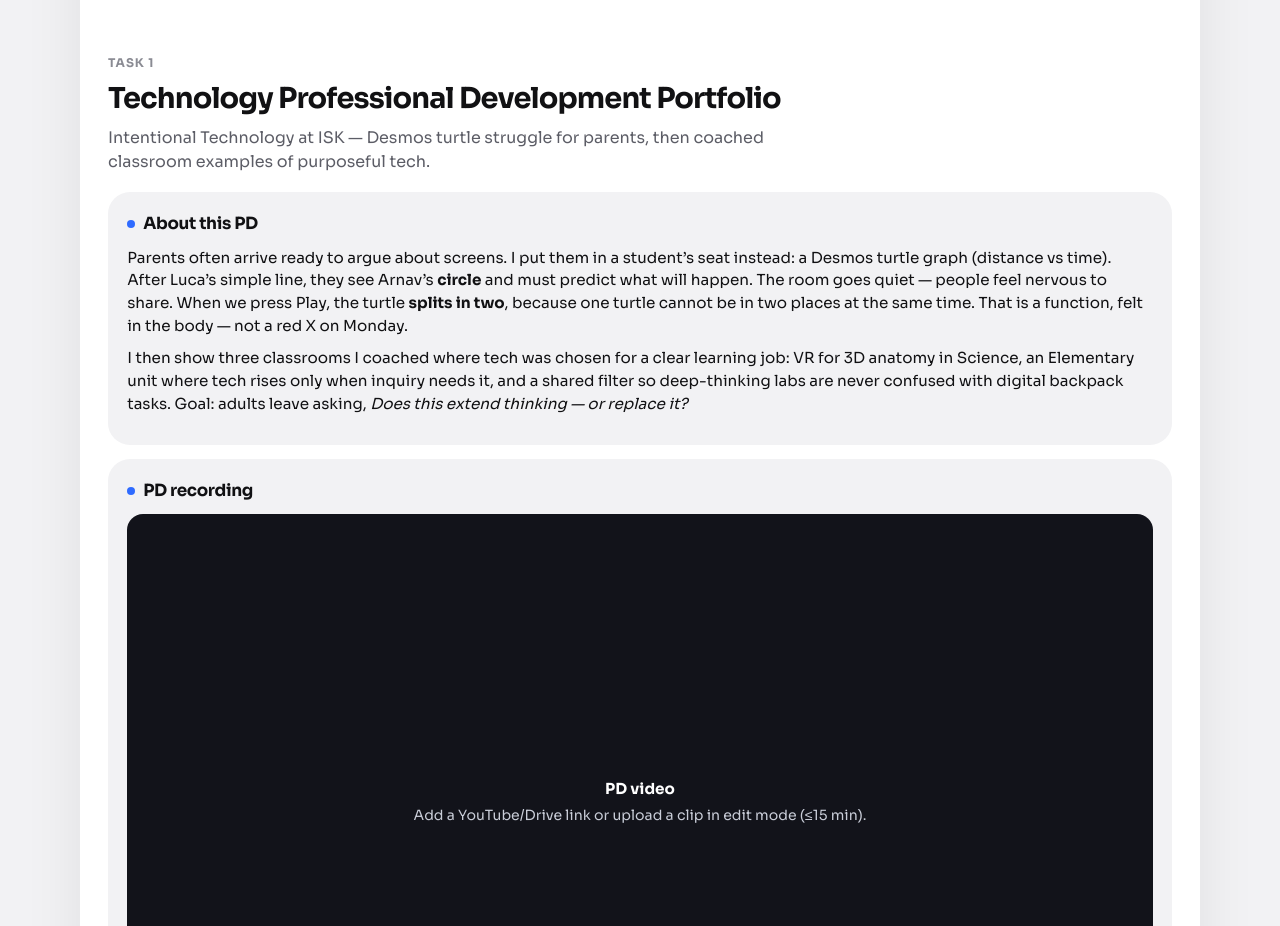
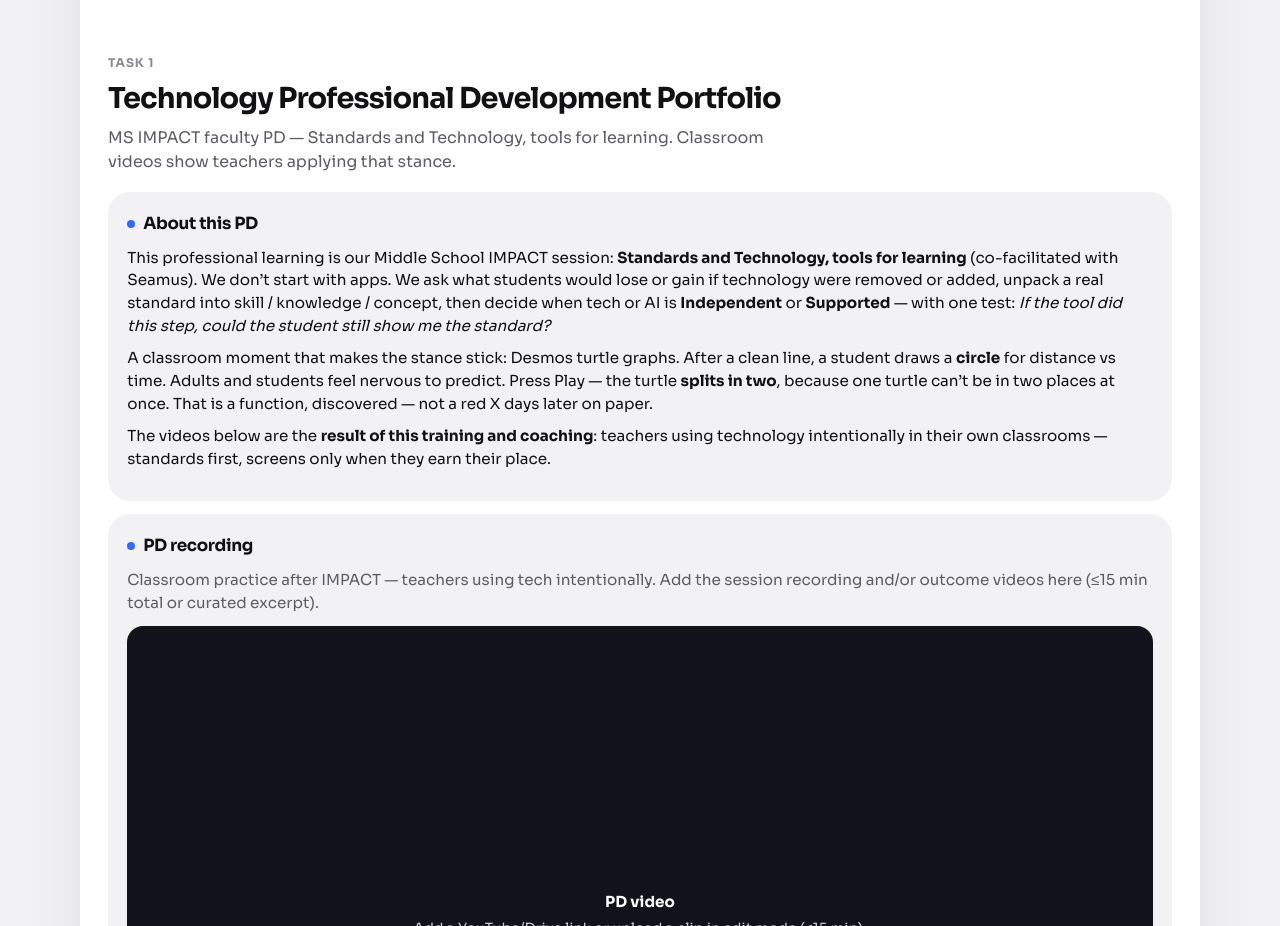
Before and after one commit to iskapps/sas-tic-final-submission, a plain HTML site: page index.html in a window 1280 px wide. Shown: the part 1860-2786 px from the top of the page. Drawn offline with Linux system fonts and the light colour scheme.

Commit message:
Frame Task 1 as MS IMPACT faculty PD with classroom video outcomes.
Co-authored-by: Cursor <cursoragent@cursor.com>

```diff
--- a/config.js
+++ b/config.js
@@ -12,7 +12,7 @@ window.SAS_SUBMISSION = {
   task1: {
     title: "Technology Professional Development Portfolio",
     context:
-      "Intentional Technology at ISK — Desmos turtle struggle for parents, then coached classroom examples of purposeful tech.",
+      "MS IMPACT faculty PD — Standards and Technology, tools for learning. Classroom videos show teachers applying that stance.",
     videoEmbedUrl: "",
     videoFile: "",
     videoNote: "Recording will sit here once uploaded (≤15 minutes). Toolkit is ready below.",
--- a/index.html
+++ b/index.html
@@ -196,7 +196,7 @@
         <div class="detail-head">
           <p class="eyebrow">Task 1</p>
           <h2>Technology Professional Development Portfolio</h2>
-          <p id="task1-context">Intentional Technology at ISK — a 90-minute parent and leadership session that shifts the conversation from “screen time” to purposeful use.</p>
+          <p id="task1-context">Middle School IMPACT faculty PD — <em>Standards and Technology, tools for learning</em> — with classroom videos as evidence of teachers putting the training into practice.</p>
         </div>
 
         <article class="step" id="t1-context" data-step="t1-context">
@@ -205,15 +205,20 @@
           </div>
           <div class="step-body">
             <p>
-              Parents often arrive ready to argue about screens. I put them in a student’s seat instead: a Desmos turtle graph
-              (distance vs time). After Luca’s simple line, they see Arnav’s <strong>circle</strong> and must predict what will happen.
-              The room goes quiet — people feel nervous to share. When we press Play, the turtle <strong>splits in two</strong>,
-              because one turtle cannot be in two places at the same time. That is a function, felt in the body — not a red X on Monday.
+              This professional learning is our Middle School IMPACT session: <strong>Standards and Technology, tools for learning</strong>
+              (co-facilitated with Seamus). We don’t start with apps. We ask what students would lose or gain if technology were
+              removed or added, unpack a real standard into skill / knowledge / concept, then decide when tech or AI is
+              <strong>Independent</strong> or <strong>Supported</strong> — with one test: <em>If the tool did this step, could the student still show me the standard?</em>
             </p>
             <p>
-              I then show three classrooms I coached where tech was chosen for a clear learning job: VR for 3D anatomy in Science,
-              an Elementary unit where tech rises only when inquiry needs it, and a shared filter so deep-thinking labs are never
-              confused with digital backpack tasks. Goal: adults leave asking, <em>Does this extend thinking — or replace it?</em>
+              A classroom moment that makes the stance stick: Desmos turtle graphs. After a clean line, a student draws a
+              <strong>circle</strong> for distance vs time. Adults and students feel nervous to predict. Press Play — the turtle
+              <strong>splits in two</strong>, because one turtle can’t be in two places at once. That is a function, discovered —
+              not a red X days later on paper.
+            </p>
+            <p>
+              The videos below are the <strong>result of this training and coaching</strong>: teachers using technology intentionally
+              in their own classrooms — standards first, screens only when they earn their place.
             </p>
           </div>
           <div class="evidence" data-evidence-for="t1-context"></div>
@@ -224,9 +229,12 @@
             <h3><span class="step-dot" aria-hidden="true"></span>PD recording</h3>
           </div>
           <div class="step-body">
+            <p style="margin-bottom:0.75rem;color:var(--muted-2)">
+              Classroom practice after IMPACT — teachers using tech intentionally. Add the session recording and/or outcome videos here (≤15 min total or curated excerpt).
+            </p>
             <div class="media-shell" id="task1-media">
               <div class="media-placeholder" id="task1-placeholder">
-                <strong>PD video</strong>
+                <strong>PD / classroom video</strong>
                 <p>Add a YouTube/Drive link or upload a clip in edit mode (≤15 min).</p>
               </div>
             </div>
```
